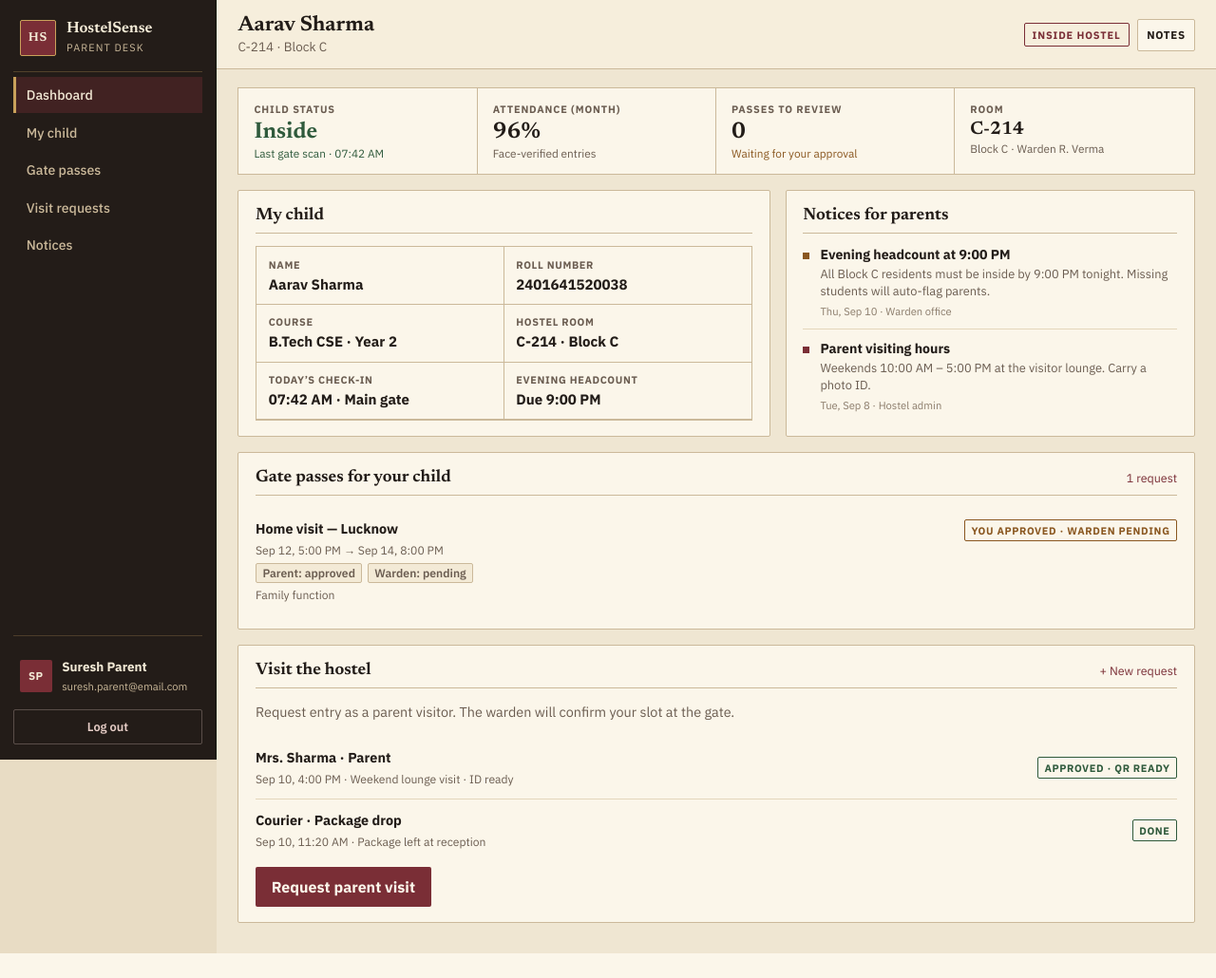
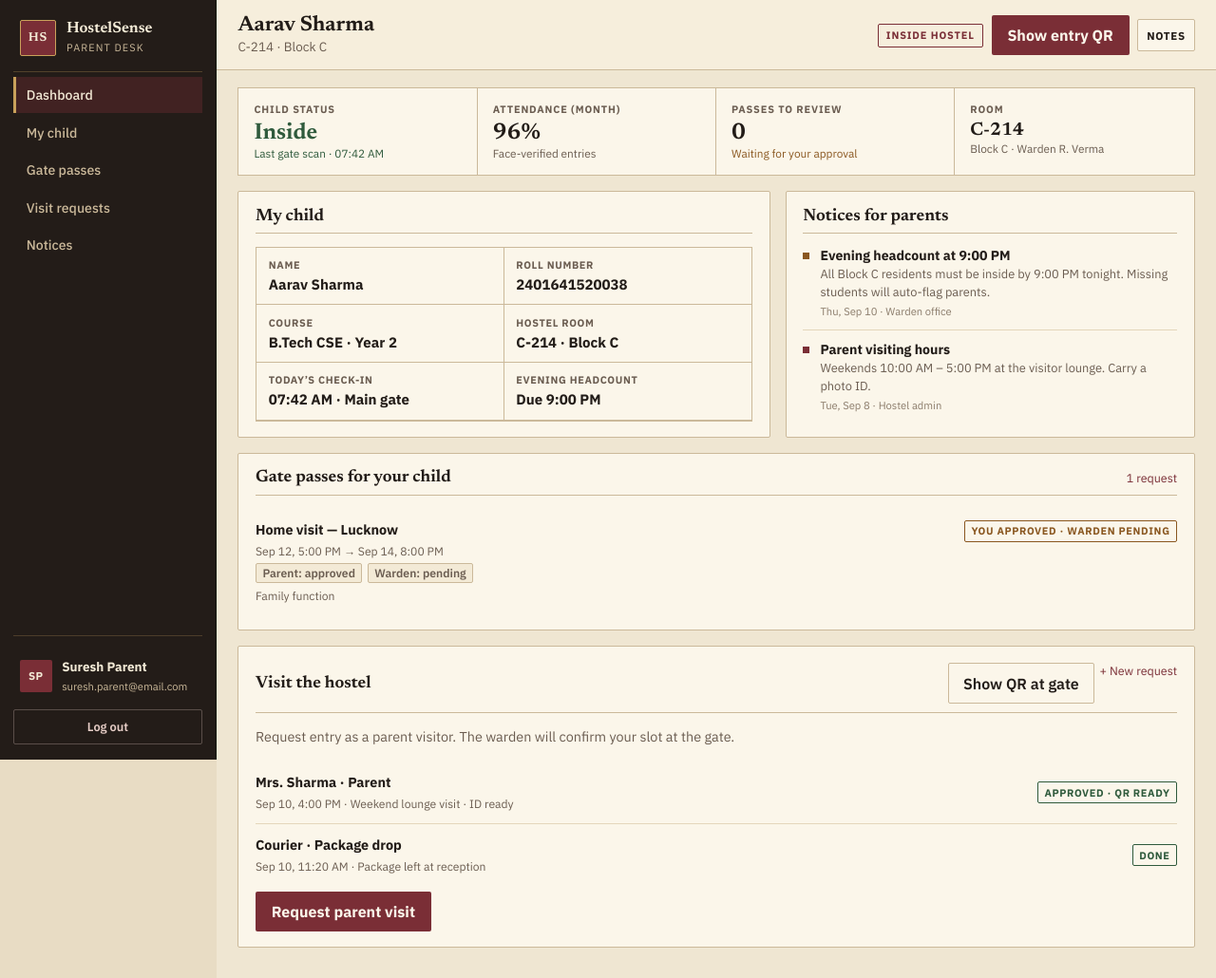
Before and after one commit to Apoorv6051/hostelSense, a Flask app: page /parent in a window 1280 px wide. Shown: the whole page at 95% size. Before the commit the page ends 1004 px from the top, so only its background shows below. Run offline with Flask 3, Linux system fonts and the light colour scheme; data comes from the database, SQL or seed files in the repository; data that the repository does not hold is empty.

Commit message:
Add parent portal entry QR action
Provide direct Show entry QR and Show QR at gate controls that open the approved visitor QR in a gate-ready modal.

Co-authored-by: Copilot <223556219+Copilot@users.noreply.github.com>

```diff
--- a/templates/parent.html
+++ b/templates/parent.html
@@ -76,6 +76,7 @@
             <span class="dot" aria-hidden="true"></span>
             Inside hostel
           </span>
+          <button type="button" class="btn-primary" id="show-entry-qr">Show entry QR</button>
           <button type="button" class="icon-btn" id="notif-btn" aria-label="Notices">
             Notes
             <span class="badge" id="notif-badge">0</span>
@@ -159,7 +160,10 @@
         <section class="card" id="visitors">
           <div class="card-head">
             <h2>Visit the hostel</h2>
-            <a class="link-sm" href="/visit-request">+ New request</a>
+            <div class="btn-row">
+              <button type="button" class="btn-secondary" id="show-visitor-qr">Show QR at gate</button>
+              <a class="link-sm" href="/visit-request">+ New request</a>
+            </div>
           </div>
           <p style="color:var(--muted);font-size:0.9rem;margin-bottom:1rem;line-height:1.5;">
             Request entry as a parent visitor. The warden will confirm your slot at the gate.
@@ -380,6 +384,19 @@
       document.getElementById("gate-qr-modal").classList.remove("hidden");
     }
 
+    function showLatestVisitorQr() {
+      const approved = visitorsForRoll(parent.childRoll).find(
+        (visitor) => visitor.status === "expected" && visitor.qrPayload
+      );
+      if (!approved) {
+        showToast("No approved visitor QR is available yet.");
+        return;
+      }
+      showVisitorQr(approved.id);
+    }
+
+    document.getElementById("show-entry-qr").addEventListener("click", showLatestVisitorQr);
+    document.getElementById("show-visitor-qr").addEventListener("click", showLatestVisitorQr);
     document.getElementById("close-gate-qr").addEventListener("click", () => {
       document.getElementById("gate-qr-modal").classList.add("hidden");
     });
```
